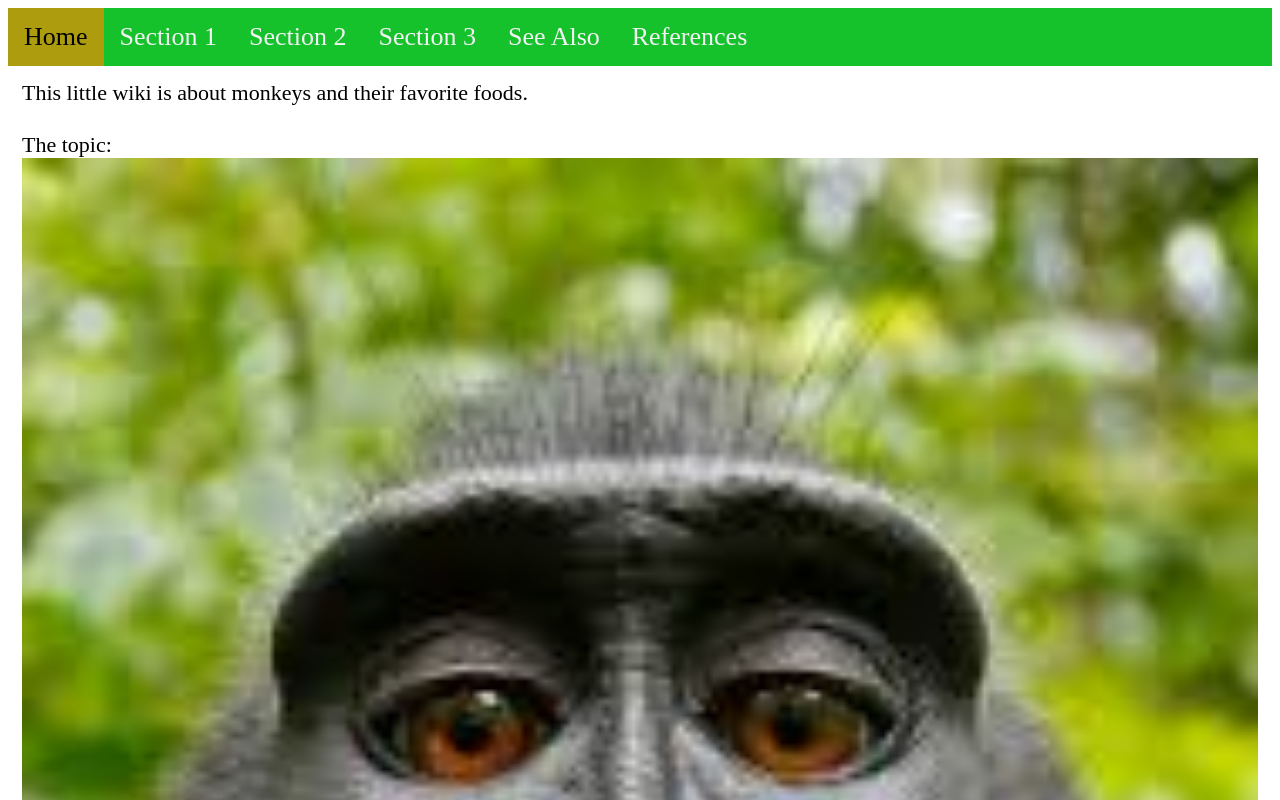
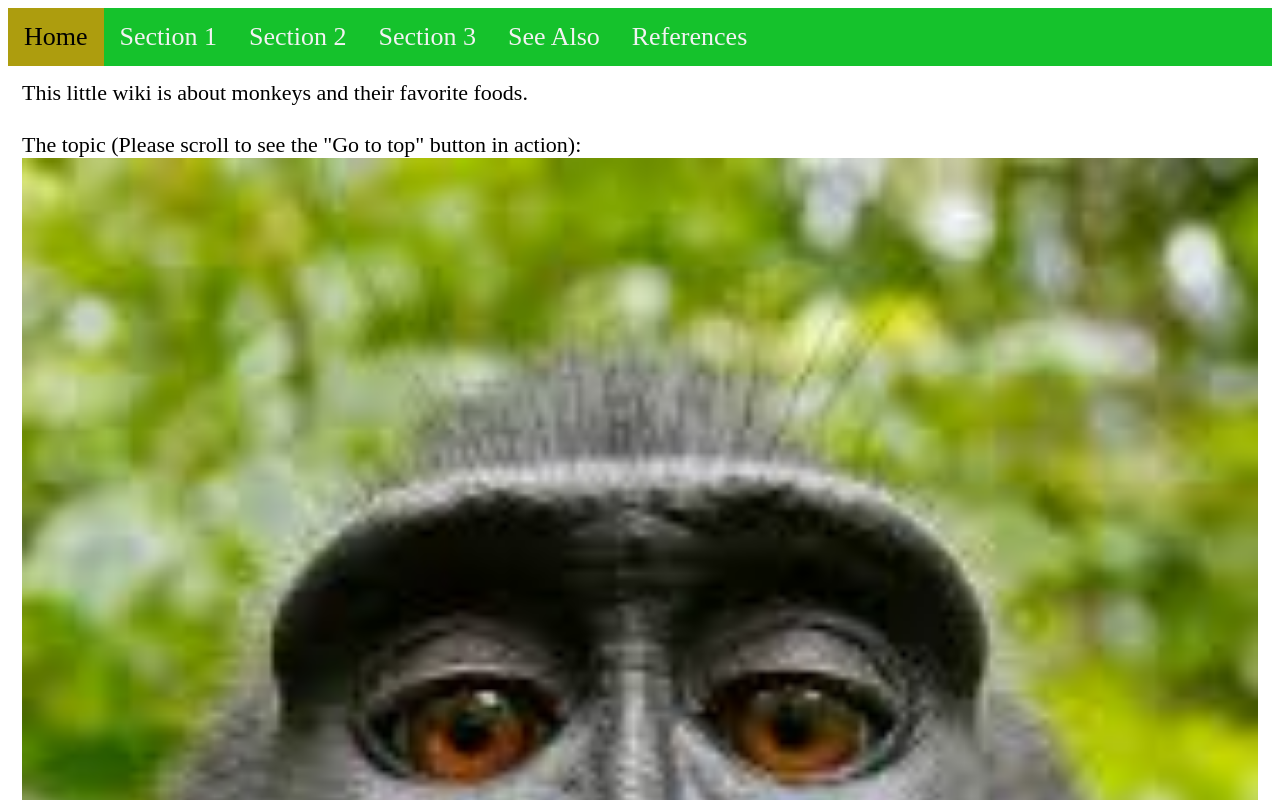
Before and after one commit to joogleberry/geog328_lab02, a plain HTML site: page index.html in a window 1280 px wide. Shown: the top 800 px of the page. Drawn offline with Linux system fonts and the light colour scheme.

Commit message:
edited text in index.html

```diff
--- a/index.html
+++ b/index.html
@@ -42,7 +42,7 @@
         <br>
         <br>
         <!-- Displaying the course cover image in a scaled size -->
-        The topic:
+        The topic (Please scroll to see the "Go to top" button in action):
         <br>
         <img src="img/monkey1.jpeg" style="width: 100%; height: auto;">
         <br>
```
